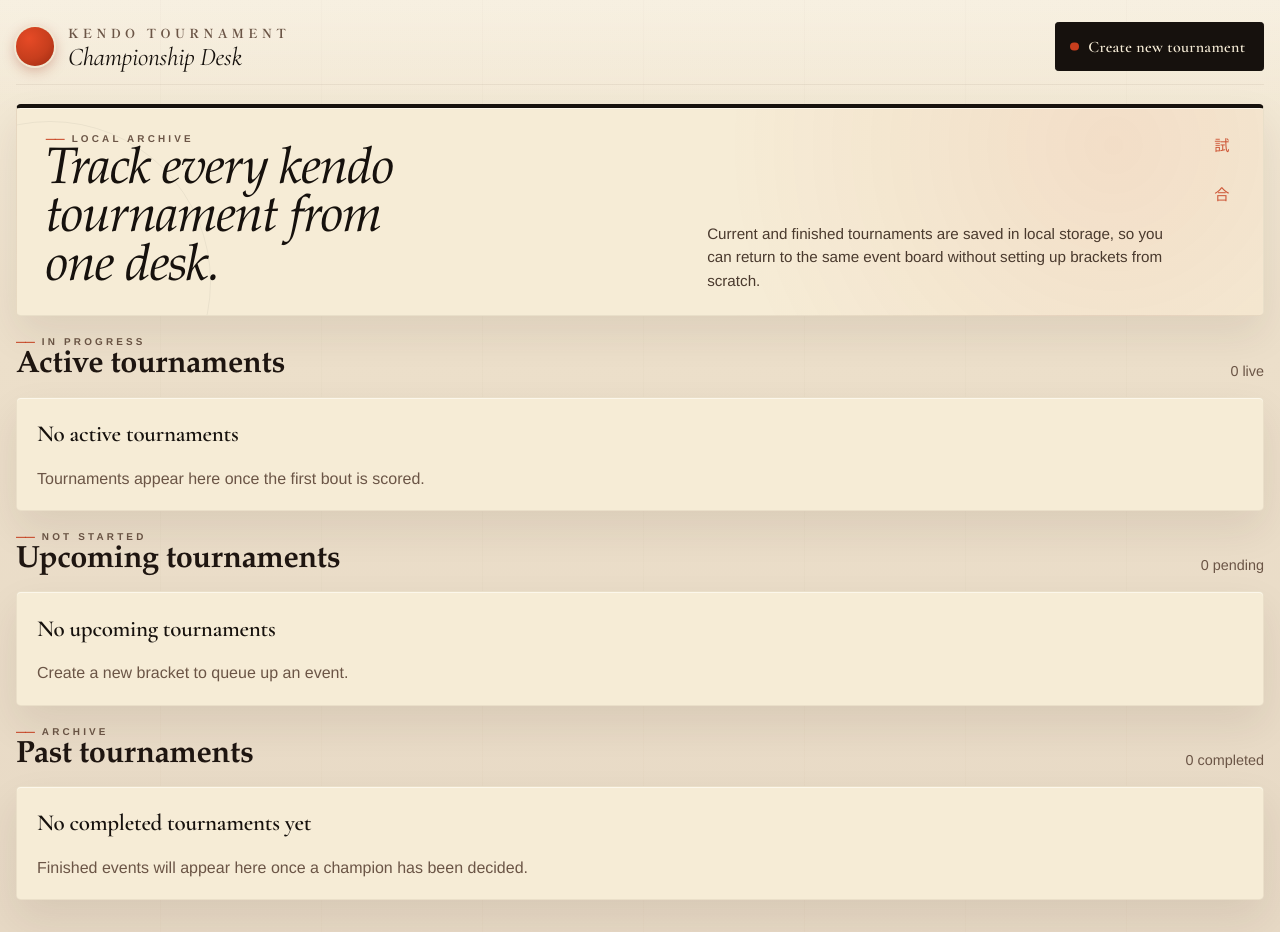
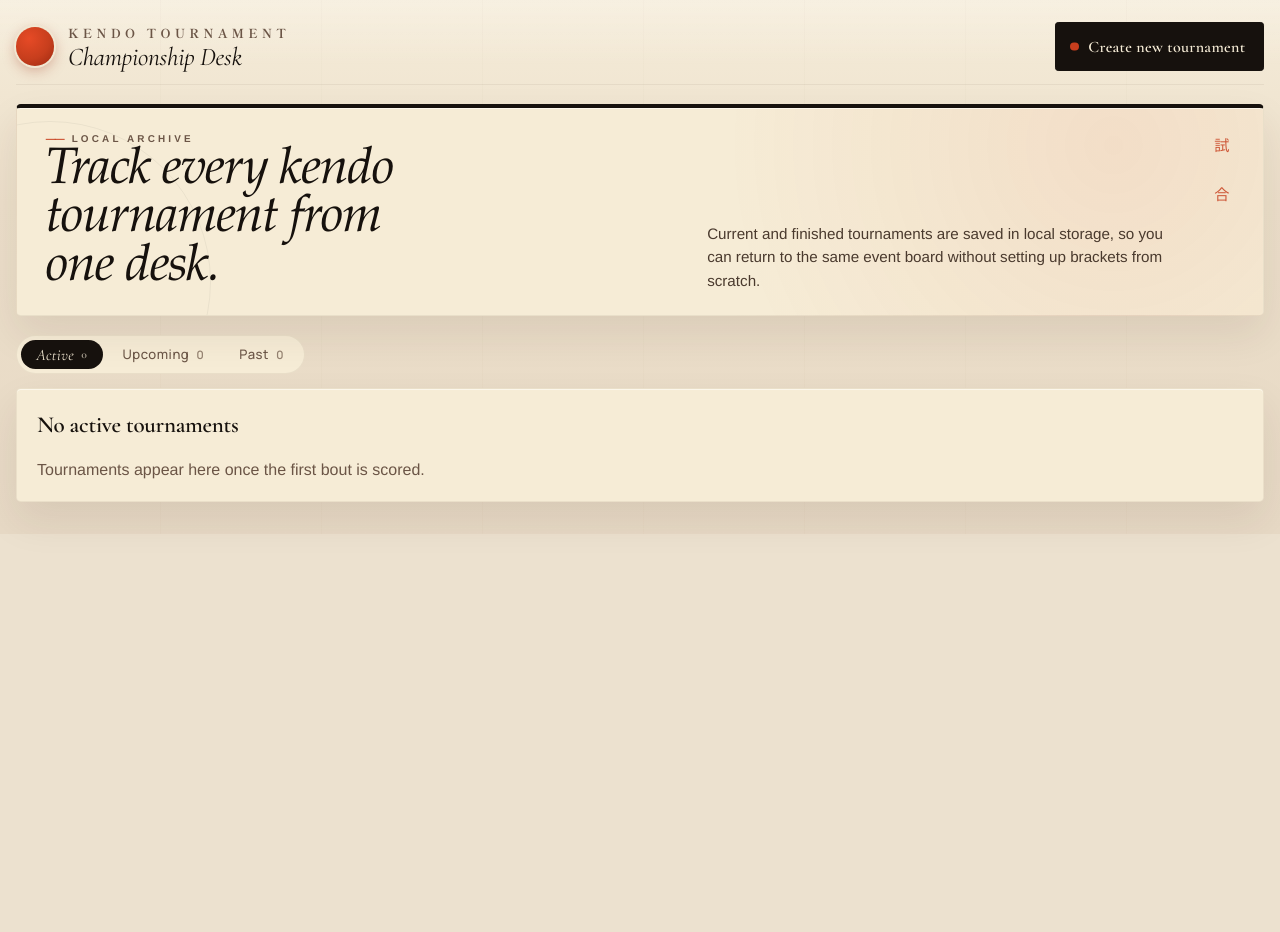
Before and after one commit to xianyangwong/kendo-tournament, a React (Vite) app: page / in a window 1280 px wide. After the commit the page ends 800 px from the top, so only its background shows below. Built offline with nearby package versions, Linux system fonts and the light colour scheme.

Commit message:
feat: enhance tournament UI with scoring row and tab navigation

```diff
--- a/src/App.css
+++ b/src/App.css
@@ -225,6 +225,56 @@
   gap: 0.9rem;
 }
 
+.tournament-tabs {
+  display: inline-flex;
+  align-items: center;
+  gap: 0.2rem;
+  padding: 0.25rem;
+  border: 1px solid var(--rule-soft);
+  border-radius: 999px;
+  background: var(--washi-soft);
+  width: fit-content;
+}
+
+.tournament-tab {
+  display: inline-flex;
+  align-items: center;
+  gap: 0.45rem;
+  padding: 0.4rem 1rem;
+  border: 0;
+  background: transparent;
+  color: var(--ink-soft);
+  font: 500 0.82rem/1 var(--body);
+  letter-spacing: 0.04em;
+  border-radius: 999px;
+  cursor: pointer;
+  transition: background 140ms ease, color 140ms ease;
+}
+
+.tournament-tab em {
+  font-style: normal;
+  font-size: 0.72rem;
+  font-weight: 600;
+  color: var(--ink-soft);
+  opacity: 0.7;
+  font-variant-numeric: tabular-nums;
+}
+
+.tournament-tab:hover:not(.is-active) {
+  color: var(--ink);
+  background: rgba(22, 17, 13, 0.04);
+}
+
+.tournament-tab.is-active {
+  background: var(--sumi);
+  color: var(--washi);
+}
+
+.tournament-tab.is-active em {
+  color: var(--washi);
+  opacity: 0.7;
+}
+
 .section-header-row {
   display: flex;
   justify-content: space-between;
@@ -1081,15 +1131,38 @@ button.is-active {
 
 /* ── scoring ─────────────────────────────── */
 
+/* Row wrapping both score slots with a kanji divider */
+.match-scoring-row {
+  display: flex;
+  align-items: center;
+  gap: 0.5rem;
+}
+
+.match-vs-kanji {
+  font-family: 'Shippori Mincho', 'Noto Serif JP', serif;
+  font-size: 0.8rem;
+  color: var(--ink-soft);
+  opacity: 0.45;
+  flex-shrink: 0;
+  line-height: 1;
+}
+
 .score-slot {
-  display: flex;
-  align-items: center;
-  gap: 0.55rem;
-  padding: 0.6rem 0.7rem;
+  flex: 1;
+  display: flex;
+  align-items: center;
+  gap: 0.45rem;
+  padding: 0.45rem 0.55rem;
   border: 1px solid rgba(111, 86, 69, 0.1);
   border-radius: 0.8rem;
   background: #fffdfa;
+  min-width: 0;
   transition: border-color 140ms ease, background 140ms ease;
+}
+
+/* Right slot: reverse so buttons are left of score and name is on far right */
+.score-slot.score-slot-right {
+  flex-direction: row-reverse;
 }
 
 .score-slot.is-winner {
--- a/src/App.tsx
+++ b/src/App.tsx
@@ -534,15 +534,20 @@ function MatchCard({
             onReset={() => onTimerReset?.(match.id)}
             onExpire={() => onTimerExpire?.(match.id)}
           />
+          <div className="match-scoring-row">
             {([{ slot: match.left, side: 'left' as const }, { slot: match.right, side: 'right' as const }]).map(
-            ({ slot, side }) => {
+              ({ slot, side }, idx) => {
                 const entrant = slot.entrant
                 const score = side === 'left' ? (matchScore?.left ?? 0) : (matchScore?.right ?? 0)
                 const isWinner = entrant?.id === match.selectedWinnerId
                 return (
+                  <>
+                    {idx === 1 && (
+                      <span className="match-vs-kanji" aria-hidden="true">対</span>
+                    )}
                     <div
                       key={side}
-                  className={`score-slot${isWinner ? ' is-winner' : ''}${slot.isBye ? ' is-bye' : ''}`}
+                      className={`score-slot score-slot-${side}${isWinner ? ' is-winner' : ''}${slot.isBye ? ' is-bye' : ''}`}
                     >
                       <span className="score-slot-name">{slot.label}</span>
                       <ScorePlate
@@ -553,9 +558,11 @@ function MatchCard({
                         onScore={(amount) => entrant && onAddScore?.(match.id, side, amount)}
                       />
                     </div>
+                  </>
                 )
               },
             )}
+          </div>
           {timeExpired && !match.isComplete ? (
             <div className="timer-expired-block">
               <p className="timer-expired-note">Time — bout drawn. Pick a winner to advance the bracket.</p>
@@ -1220,6 +1227,29 @@ function HomePage({
   const upcomingTournaments = tournaments.filter((t) => getTournamentStatus(t) === 'upcoming')
   const pastTournaments = tournaments.filter((t) => getTournamentStatus(t) === 'past')
 
+  const [tab, setTab] = useState<TournamentStatus>(() => {
+    if (activeTournaments.length) return 'active'
+    if (upcomingTournaments.length) return 'upcoming'
+    if (pastTournaments.length) return 'past'
+    return 'active'
+  })
+
+  const tabs: { key: TournamentStatus; label: string; count: number }[] = [
+    { key: 'active', label: 'Active', count: activeTournaments.length },
+    { key: 'upcoming', label: 'Upcoming', count: upcomingTournaments.length },
+    { key: 'past', label: 'Past', count: pastTournaments.length },
+  ]
+
+  const currentList =
+    tab === 'active' ? activeTournaments : tab === 'upcoming' ? upcomingTournaments : pastTournaments
+  const canDelete = tab !== 'active'
+  const emptyCopy =
+    tab === 'active'
+      ? { h: 'No active tournaments', p: 'Tournaments appear here once the first bout is scored.' }
+      : tab === 'upcoming'
+      ? { h: 'No upcoming tournaments', p: 'Create a new bracket to queue up an event.' }
+      : { h: 'No completed tournaments yet', p: 'Finished events will appear here once a champion has been decided.' }
+
   return (
     <AppFrame
       action={
@@ -1239,78 +1269,36 @@ function HomePage({
       </section>
 
       <section className="list-section">
-        <div className="section-header-row">
-          <div>
-            <p className="eyebrow">In progress</p>
-            <h2>Active tournaments</h2>
-          </div>
-          <span>{activeTournaments.length} live</span>
-        </div>
-
-        {activeTournaments.length > 0 ? (
+        <div className="tournament-tabs" role="tablist">
+          {tabs.map((t) => (
+            <button
+              key={t.key}
+              type="button"
+              role="tab"
+              aria-selected={tab === t.key}
+              className={`tournament-tab${tab === t.key ? ' is-active' : ''}`}
+              onClick={() => setTab(t.key)}
+            >
+              <span>{t.label}</span>
+              <em>{t.count}</em>
+            </button>
+          ))}
+        </div>
+
+        {currentList.length > 0 ? (
           <div className="tournament-grid">
-            {activeTournaments.map((tournament) => (
-              <TournamentCard key={tournament.id} tournament={tournament} />
-            ))}
-          </div>
-        ) : (
-          <div className="empty-card">
-            <h3>No active tournaments</h3>
-            <p>Tournaments appear here once the first bout is scored.</p>
-          </div>
-        )}
-      </section>
-
-      <section className="list-section">
-        <div className="section-header-row">
-          <div>
-            <p className="eyebrow">Not started</p>
-            <h2>Upcoming tournaments</h2>
-          </div>
-          <span>{upcomingTournaments.length} pending</span>
-        </div>
-
-        {upcomingTournaments.length > 0 ? (
-          <div className="tournament-grid">
-            {upcomingTournaments.map((tournament) => (
+            {currentList.map((tournament) => (
               <TournamentCard
                 key={tournament.id}
                 tournament={tournament}
-                onDelete={onDeleteTournament}
+                onDelete={canDelete ? onDeleteTournament : undefined}
               />
             ))}
           </div>
         ) : (
           <div className="empty-card">
-            <h3>No upcoming tournaments</h3>
-            <p>Create a new bracket to queue up an event.</p>
-          </div>
-        )}
-      </section>
-
-      <section className="list-section">
-        <div className="section-header-row">
-          <div>
-            <p className="eyebrow">Archive</p>
-            <h2>Past tournaments</h2>
-          </div>
-          <span>{pastTournaments.length} completed</span>
-        </div>
-
-        {pastTournaments.length > 0 ? (
-          <div className="tournament-grid">
-            {pastTournaments.map((tournament) => (
-              <TournamentCard
-                key={tournament.id}
-                tournament={tournament}
-                onDelete={onDeleteTournament}
-              />
-            ))}
-          </div>
-        ) : (
-          <div className="empty-card">
-            <h3>No completed tournaments yet</h3>
-            <p>Finished events will appear here once a champion has been decided.</p>
+            <h3>{emptyCopy.h}</h3>
+            <p>{emptyCopy.p}</p>
           </div>
         )}
       </section>
@@ -1320,11 +1308,13 @@ function HomePage({
 
 function SinglesEditor({
   singles,
+  locked = false,
   onUpdate,
   onAdd,
   onRemove,
 }: {
   singles: SoloEntry[]
+  locked?: boolean
   onUpdate: (id: string, name: string) => void
   onAdd: () => void
   onRemove: (id: string) => void
@@ -1341,9 +1331,11 @@ function SinglesEditor({
           <div key={entry.id} className="entry-card compact-entry">
             <div className="entry-header">
               <span>Kendoka {index + 1}</span>
+              {!locked && (
                 <button type="button" onClick={() => onRemove(entry.id)}>
                   Remove
                 </button>
+              )}
             </div>
             <input
               value={entry.name}
@@ -1354,9 +1346,11 @@ function SinglesEditor({
         ))}
       </div>
 
+      {!locked && (
         <button type="button" className="primary-button" onClick={onAdd}>
           Add competitor
         </button>
+      )}
     </div>
   )
 }
@@ -2117,6 +2111,7 @@ function TournamentWorkbench({
           {tournament.kind === 'single' ? (
             <SinglesEditor
               singles={tournament.singles}
+              locked={Object.keys(tournament.results).length > 0 || Object.keys(tournament.scores).length > 0}
               onUpdate={(id, name) =>
                 onChange((current) => ({
                   ...current,
```
Lines whose indentation alone changed are shown as unchanged.
